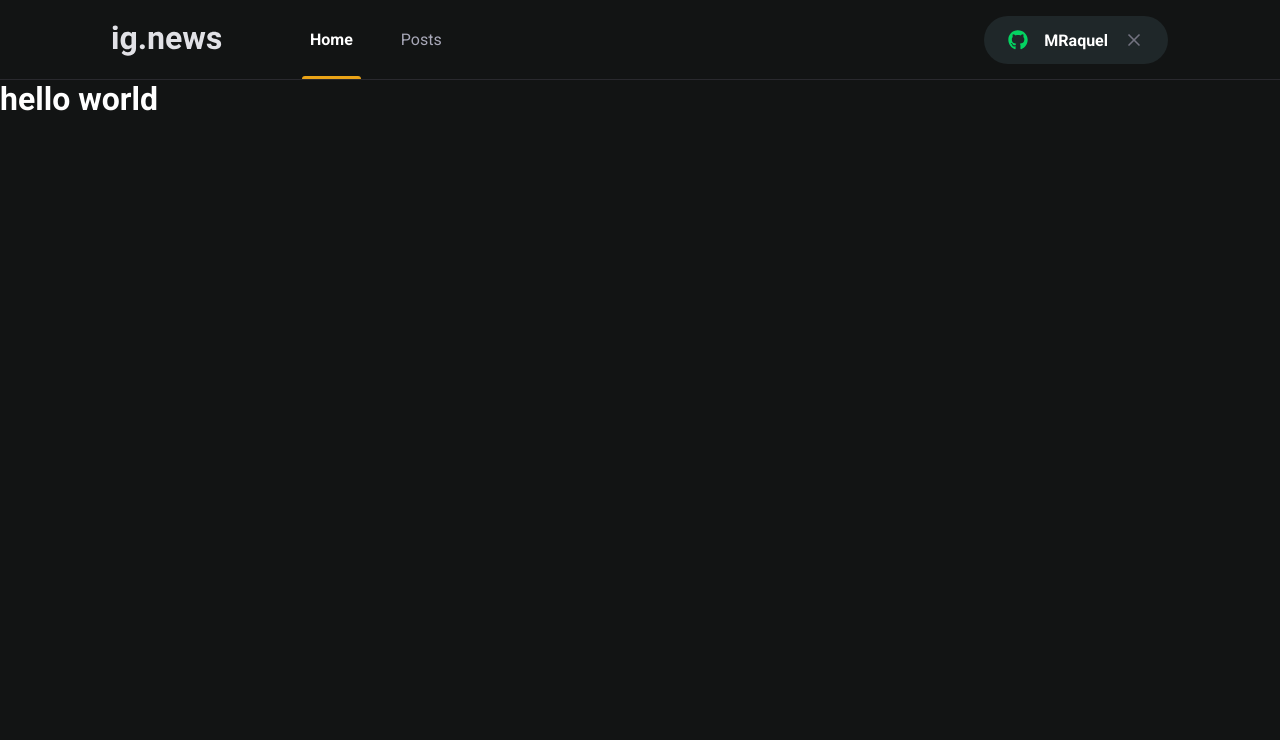
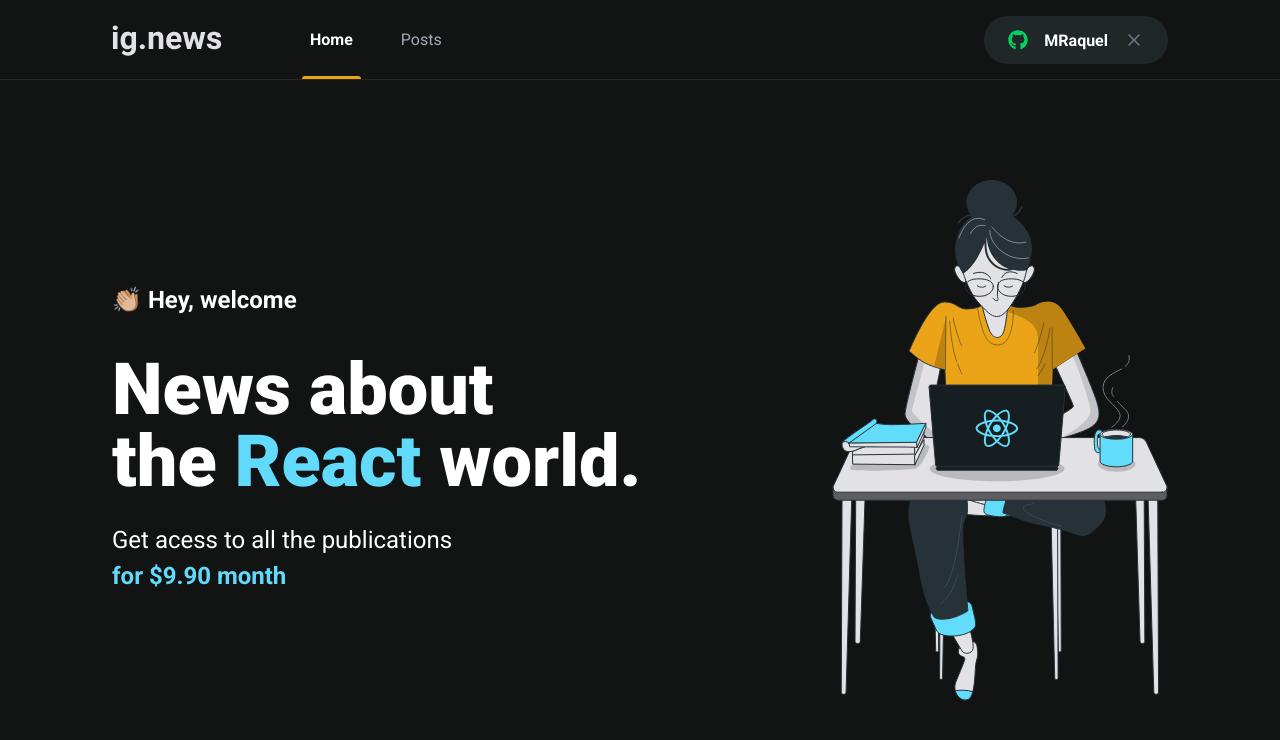
Before and after one commit to M-RaquelCS/ignews, a Next.js app: page / in a window 1280 px wide. Shown: the top 740 px of the page. Built offline with nearby package versions, Linux system fonts and the light colour scheme.

Commit message:
finished page Home 🥳

```diff
--- /dev/null
+++ b/src/pages/home.module.scss
@@ -0,0 +1,40 @@
+.contentContainer{
+  max-width: 1120px;
+  margin: 0 auto;
+  padding: 0 2rem;
+  height: calc(100vh - 5rem); /* tirar 5 rem q é o tamanho da header para o conteudo ficar centralizado no espaço resultante */
+
+  display: flex;
+  align-items: center;
+  justify-content: space-between;
+}
+
+.hero{
+  max-width: 600px;
+  > span{
+    font-size: 1.5rem;
+    font-weight: bold;
+  }
+
+  h1{
+    font-size: 4.5rem;
+    line-height: 4.5rem;
+    font-weight: 900;
+    margin-top: 2.5rem;
+
+    span{
+      color: var(--cyan-500);
+    }
+  }
+
+  p{
+    font-size: 1.5rem;
+    line-height: 2.25rem;
+    margin-top: 1.5rem;
+
+    span{
+      color: var(--cyan-500);
+      font-weight: bold;
+    }
+  }
+}
--- a/src/pages/index.tsx
+++ b/src/pages/index.tsx
@@ -1,14 +1,26 @@
 import Head from 'next/head';
+
+import styles from './home.module.scss';
 
 export default function Home() {
   return (
     <>
       <Head>
-        <title>Início | ig.news</title>
+        <title>Home | ig.news</title>
       </Head>
-      <h1>
-        hello world
-      </h1>
+
+      <main className={styles.contentContainer}>
+        <section className={styles.hero}>
+          <span>👏🏼 Hey, welcome</span>
+          <h1>News about <br/> the <span>React</span> world.</h1>
+          <p>
+            Get acess to all the publications <br/>
+            <span>for $9.90 month</span>
+          </p>
+        </section>
+
+        <img src="/images/avatar.svg" alt="girl code" />
+      </main>
     </>
   )
 }
```
